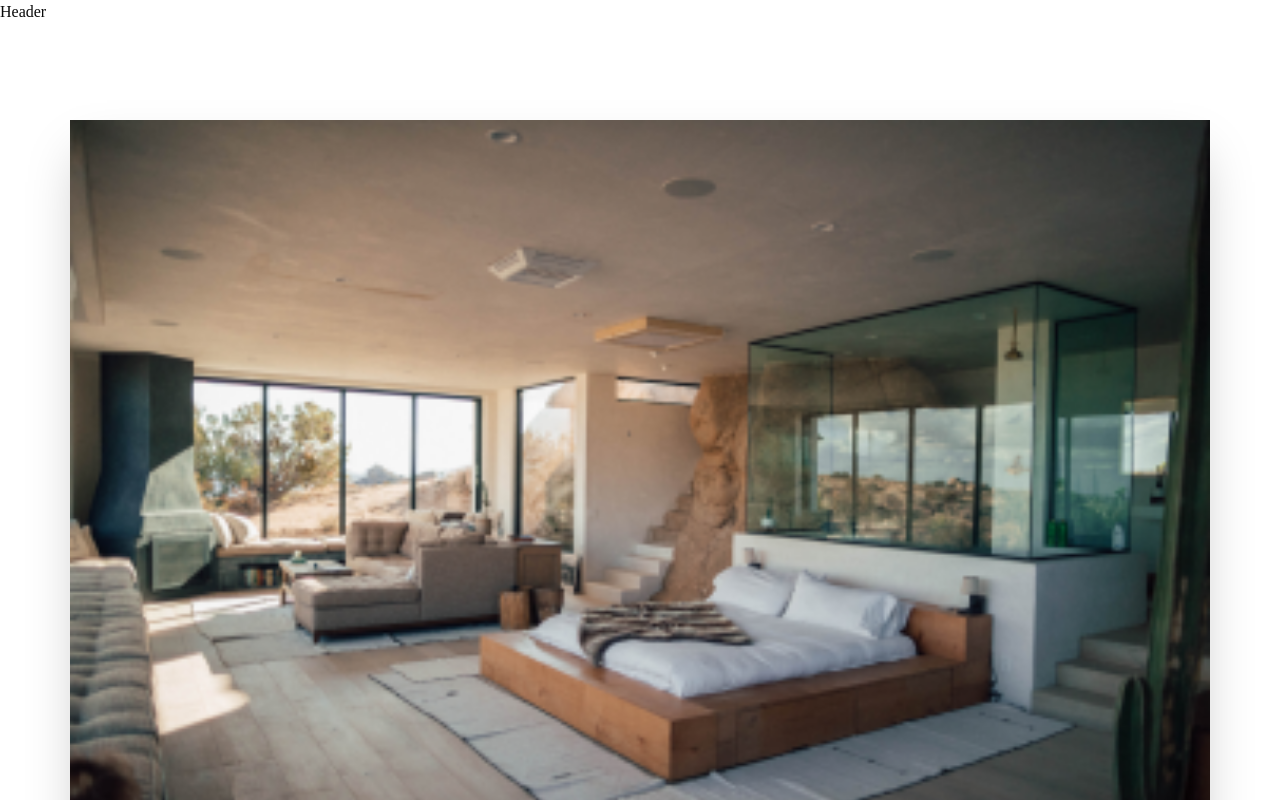
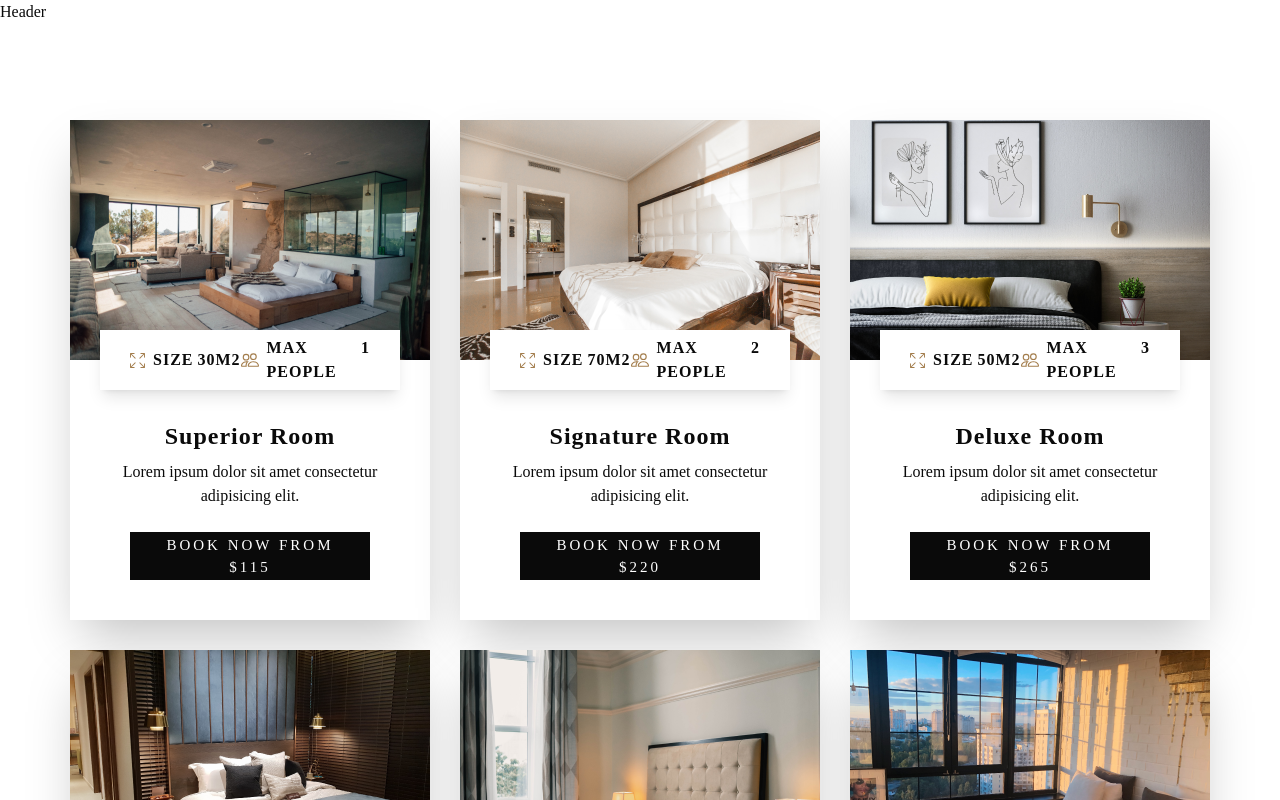
Before and after one commit to shanu281/Hotel-Booking, a React (Create React App) app: page / in a window 1280 px wide. Shown: the top 800 px of the page. Built offline with nearby package versions, Linux system fonts and the light colour scheme.

Commit message:
Room card component & Rooms listing component updated

```diff
--- a/src/components/Room.js
+++ b/src/components/Room.js
@@ -1,19 +1,57 @@
-import React from 'react';
-import { Link } from 'react-router-dom';
-import {BsArrowsFullscreen, BsPeople} from 'react-icons/bs'
+import React from "react";
+import { Link } from "react-router-dom";
+import { BsArrowsFullscreen, BsPeople } from "react-icons/bs";
 
+const Room = ({ room }) => {
+  //Destructure room
+  const { id, name, image, size, maxPerson, description, price } = room;
+  return (
+    <div className="bg-white shadow-2xl min-h-[500px] group">
+      <div className="overflow-hidden">
+        <img
+          className="group-hover:scale-110 transition-all duration-300 w-full"
+          src={image}
+          alt="room-pic"
+        />
+      </div>
+      <div className="bg-white shadow-lg  max-w-[300px] mx-auto h-[60px] -translate-y-1/2 flex justify-center items-center uppercase font-tertiary tracking-[1px] font-semibold text-base ">
+        <div className="flex justify-between w-[80%]">
+          <div className="flex items-center gap-x-2">
+            <div className="text-accent flex ">
+              <BsArrowsFullscreen className="text-[15px]" />
+            </div>
+            <div className="flex gap-x-1">
+              <div>Size </div>
+              <div>{size}m2</div>
+            </div>
+          </div>
 
-const Room = ({room}) => {
-  //Destructure room
-  const {id, name, image, size, maxPerson, description, price} = room
-  return(
-    <div className='bg-white shadow-2xl min-h-[500px] group'>
-<div className='overflow-hidden'>
-  <img className='group-hover:scale-110 transition-all duration-300 w-full' src={image} alt='room-pic' />
-</div>
+          <div className="flex items-center gap-x-2">
+            <div className="text-accent flex ">
+              <BsPeople className="text-[18px]" />
+            </div>
+            <div className="flex gap-x-1">
+              <div>max people </div>
+              <div>{maxPerson}</div>
+            </div>
+          </div>
+        </div>
+      </div>
+      <div className="text-center">
+        <Link to={`/room/${id}`}>
+          <h3 className="h3">{name}</h3>
+        </Link>
+        <p className="max-w-[300px] mx-auto mb-3 lg:mb-6">
+          {description.slice(0, 56)}
+        </p>
+      </div>
+      <div>
+        <Link to={`/room/${id}`} className="btn btn-secondary btn-sm max-w-[240px] mx-auto text-center">
+           book now from ${price}
+        </Link>
+      </div>
     </div>
-
-  )
+  );
 };
 
 export default Room;
--- a/src/components/Rooms.js
+++ b/src/components/Rooms.js
@@ -9,14 +9,17 @@
   return (
     <section className=' py-24'>
       <div className='container mx-auto lg:px-0'>
+        <div className='grid grid-cols-1 max-w-sm mx-auto gap-[30px] lg:grid-cols-3 lg:max-w-none lg:mx-0'>
+
 {
   rooms.map((room) => {
 
     return (
       <Room key={room.id} room={room}/>
-    )
-  })
+      )
+    })
 }
+    </div>
       </div>
     </section>
   )
```
